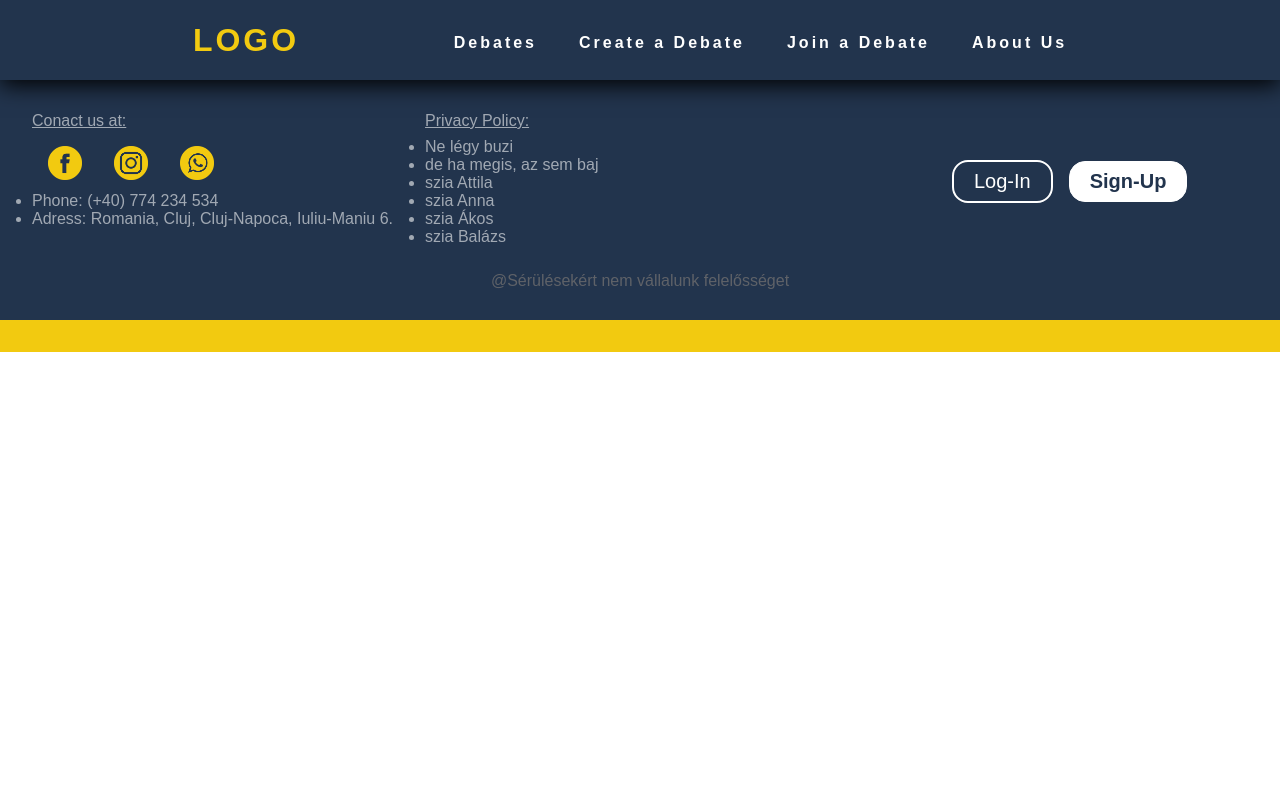
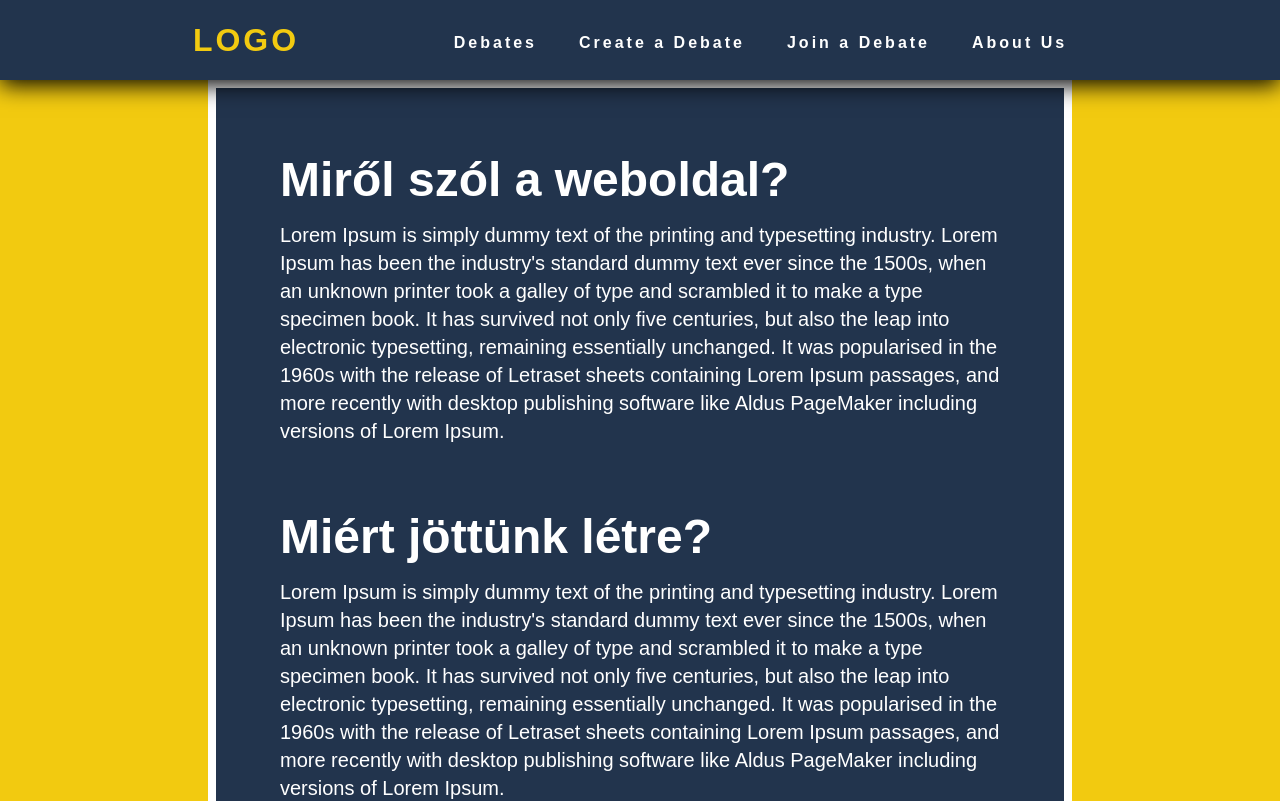
Before and after one commit to 917-SzaboBalazs/debate_app, a React (Create React App) app in the folder frontend/: page /about-us in a window 1280 px wide. Shown: the top 801 px of the page. Built offline with nearby package versions, Linux system fonts and the light colour scheme.

Commit message:
Added about-us page

```diff
--- a/frontend/src/App.js
+++ b/frontend/src/App.js
@@ -2,6 +2,7 @@ import React from 'react';
 import { BrowserRouter as Router, Routes, Route } from 'react-router-dom';
 import Home from './pages/Home';
 import Login from './pages/LoginSignup/Login';
+import AboutUs from './pages/AboutUs/About-Us';
 import Signup from './pages/LoginSignup/Signup';
 import Navbar from './components/Navbar/Navbar';
 import Footer from './components/Footer/Footer';
@@ -17,6 +18,7 @@ function App() {
           <Route path='/' exact element={<Home />} />
           <Route path='/log-In' exact element={<Login />} />
           <Route path='/sign-up' exact element={<Signup/>} />
+          <Route path='/about-us' exact element={<AboutUs />} />
         </Routes>
       <Footer />
       </Router>
--- a/frontend/src/components/Footer/Footer.css
+++ b/frontend/src/components/Footer/Footer.css
@@ -8,7 +8,7 @@
 
 .footer--container {
     width: 100%;
-    border-bottom: 2rem solid var(--third);
+    /* border-bottom: 2rem solid var(--third); */
     background-color: var(--secondary);
     color: var(--primary2);
     padding: 2rem;
@@ -62,3 +62,33 @@
     width: 100%;
     text-align: center;
 }
+
+@media only screen and (max-width: 600px) {
+    .footer--container {
+        width: 100%;
+        /* border-bottom: 2rem solid var(--third); */
+        background-color: var(--secondary);
+        color: var(--primary2);
+        padding: 2rem;
+
+        display: flex;
+        flex-direction: column;
+        justify-content: space-between;
+    }
+
+    .basic-elements {
+        display: flex;
+        flex-direction: column;
+        /* max-height: 5rem; */
+        width: 100%;
+    }
+
+    .footer--log {
+        margin-top: 3rem;
+        /* justify-self: end; */
+    }
+
+    .footer--log.btn-mobile {
+        /* margin-bottom: 5rem; */
+    }
+}
--- a/frontend/src/components/Us/Us.css
+++ b/frontend/src/components/Us/Us.css
@@ -5,5 +5,8 @@
     flex-direction: column;
     align-items: center;
     color: white;
-    border-bottom: 2rem solid #F2CA10;
+    margin-right: 13rem;
+    margin-left: 13rem;
+    padding: 2rem;
+    border:.5rem solid white;
 }
--- a/frontend/src/components/Us/What/What.css
+++ b/frontend/src/components/Us/What/What.css
@@ -1,12 +1,17 @@
+:root {
+    --primary: white;
+    --secondary: #22344D;
+    --third: #F2CA10;
+  }
+
+
 .what--container {
     display: flex;
-    flex-direction: row;
-    margin-top: 3rem;
+    flex-direction: column;
 }
 
 .what--text {
-    width: 50%;
-    justify-self: start;
+    width: 100%;
     padding: 2rem;
 }
 
@@ -19,9 +24,3 @@
     font-size: 20px;
     line-height: 1.75rem;
 }
-
-.what--img {
-    width: 50%;
-    justify-self: end;
-    background: url("../../../images/notes2.jpeg") no-repeat right / 100% 100%;
-}
--- a/frontend/src/components/Us/What/What.jsx
+++ b/frontend/src/components/Us/What/What.jsx
@@ -12,8 +12,6 @@ function What() {
             <p>Lorem Ipsum is simply dummy text of the printing and typesetting industry. Lorem Ipsum has been the industry's standard dummy text ever since the 1500s, when an unknown printer took a galley of type and scrambled it to make a type specimen book. It has survived not only five centuries, but also the leap into electronic typesetting, remaining essentially unchanged. It was popularised in the 1960s with the release of Letraset sheets containing Lorem Ipsum passages, and more recently with desktop publishing software like Aldus PageMaker including versions of Lorem Ipsum.
             </p>
         </div>
-        <div className="what--img">
-        </div>
     </div>
   )
 }
--- a/frontend/src/components/Us/Why/Why.css
+++ b/frontend/src/components/Us/Why/Why.css
@@ -1,16 +1,24 @@
+:root {
+    --primary: white;
+    --secondary: #22344D;
+    --third: #F2CA10;
+  }
+
+
 .why--container {
     display: flex;
-    flex-direction: row;
+    flex-direction: column;
 }
 
 .why--text {
-    width: 50%;
+    width: 100%;
     justify-self: end;
     padding: 2rem;
 }
 
 .why--text >h1 {
     font-size: 48px;
+    text-align: left;
 }
 
 .why--text >p {
@@ -18,9 +26,3 @@
     font-size: 20px;
     line-height: 1.75rem;
 }
-
-.why--img {
-    width: 50%;
-    justify-self: start;
-    background: url("../../../images/notes.jpeg") no-repeat right / 100% 100%;
-}
--- a/frontend/src/components/Us/Why/Why.jsx
+++ b/frontend/src/components/Us/Why/Why.jsx
@@ -5,8 +5,6 @@ import './Why.css'
 function Why() {
   return (
     <div className="why--container">
-        <div className="why--img">
-        </div>
         <div className="why--text">
             <h1>
                 Miért jöttünk létre?
--- /dev/null
+++ b/frontend/src/pages/AboutUs/About-Us.css
@@ -0,0 +1,9 @@
+:root {
+    --primary: white;
+    --secondary: #22344D;
+    --third: #F2CA10;
+}
+
+.about-us--container {
+    background-color: var(--third);
+}
--- /dev/null
+++ b/frontend/src/pages/AboutUs/About-Us.jsx
@@ -0,0 +1,14 @@
+import React from 'react'
+
+import Us from '../../components/Us/Us';
+import './About-Us.css';
+
+function AboutUs() {
+  return (
+    <div className="about-us--container">
+        <Us />
+    </div>
+  )
+}
+
+export default AboutUs
--- a/frontend/src/pages/Home.jsx
+++ b/frontend/src/pages/Home.jsx
@@ -8,7 +8,7 @@ function Home() {
   return (
     <>
         <Trunk />
-        <Us />
+        {/* <Us /> */}
     </>
   )
 }
```
